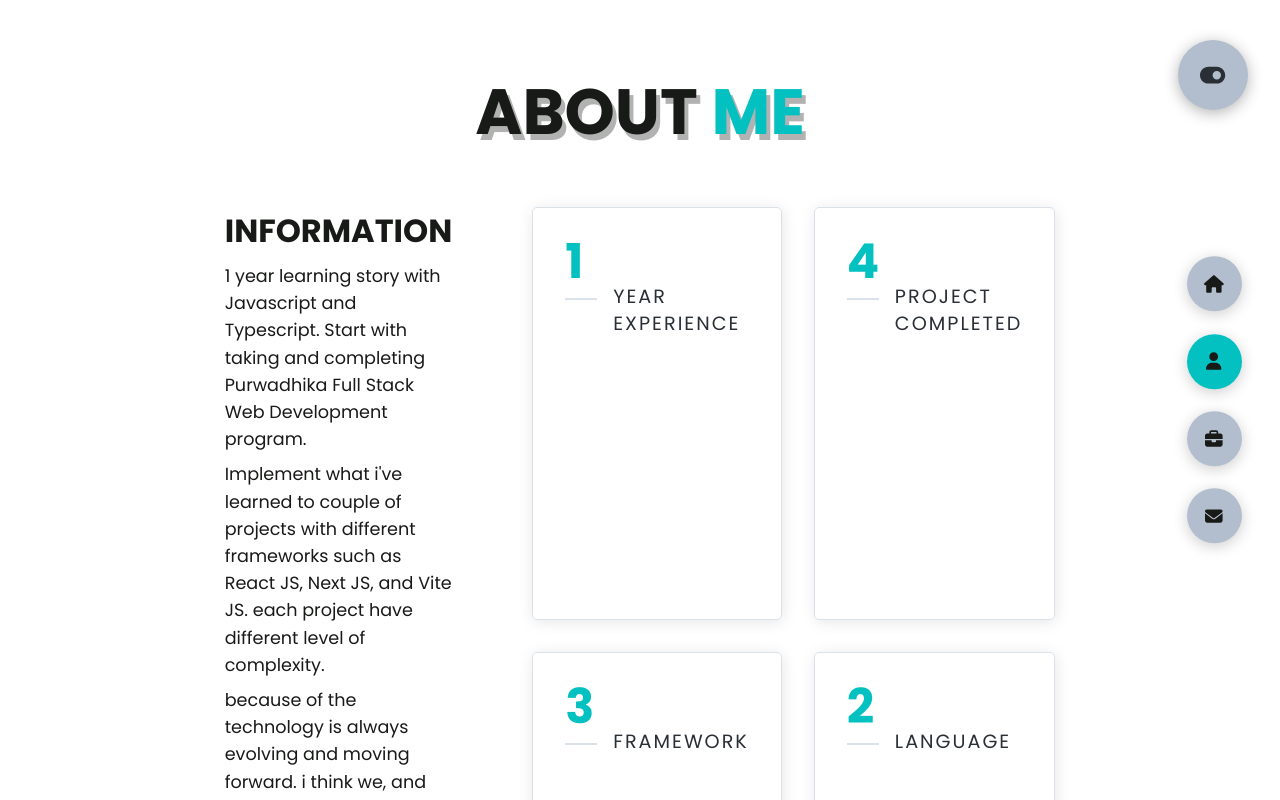
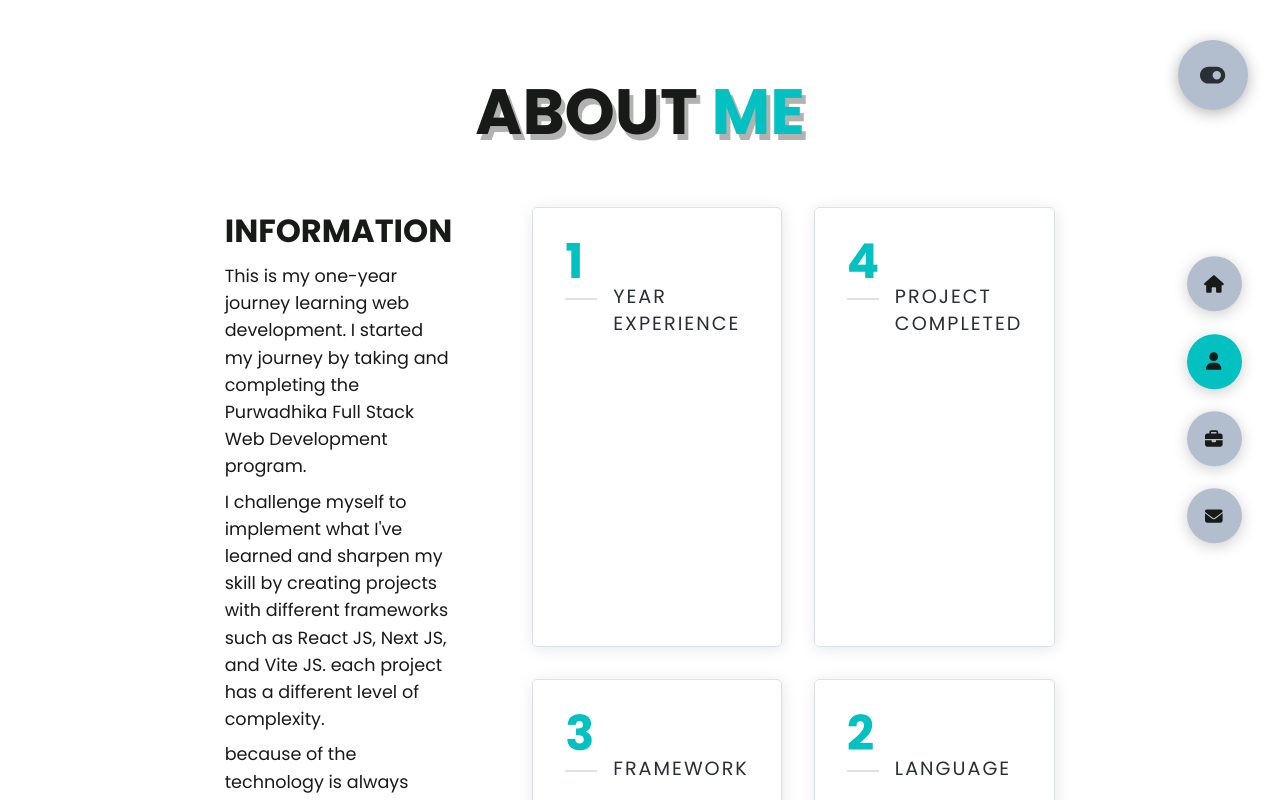
Before and after one commit to unmedlx/website-portfolio-nextjs-minimalism, a Next.js app: page /aboutPage in a window 1280 px wide. Shown: the top 800 px of the page. Built offline with nearby package versions, Linux system fonts and the light colour scheme.

Commit message:
Fix About Page Description

```diff
--- a/src/pages/aboutPage.tsx
+++ b/src/pages/aboutPage.tsx
@@ -27,19 +27,20 @@ const aboutPage = () => {
           <div className={styles.info}>
             <Subtitle text="Information" />
             <p>
-              1 year learning story with Javascript and Typescript. Start with
-              taking and completing Purwadhika Full Stack Web Development
-              program.
+              This is my one-year journey learning web development. I started my
+              journey by taking and completing the Purwadhika Full Stack Web
+              Development program.
             </p>
             <p>
-              Implement what i've learned to couple of projects with different
-              frameworks such as React JS, Next JS, and Vite JS. each project
-              have different level of complexity.
+              I challenge myself to implement what I've learned and sharpen my
+              skill by creating projects with different frameworks such as React
+              JS, Next JS, and Vite JS. each project has a different level of
+              complexity.
             </p>
             <p>
               because of the technology is always evolving and moving forward. i
               think we, and especially me as a web developer, should be adapt
-              and improvise with new tech innovation in the future. and that is
+              and improve with new tech innovation in the future. and that is
               what I aspire to be
             </p>
             <Button text="Download CV">
```
